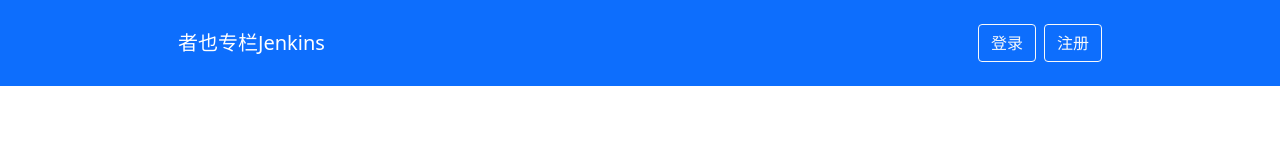
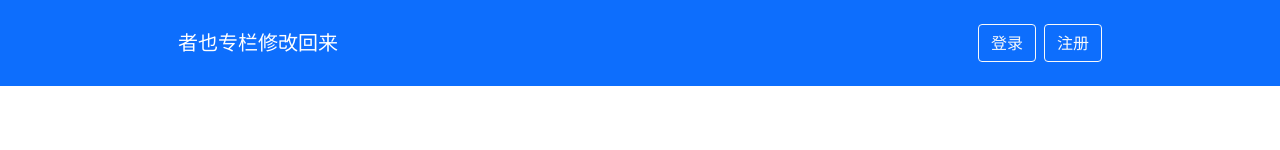
Before and after one commit to 15017662461/zheye, a Vue app: page /login in a window 1280 px wide. Shown: the top 150 px of the page. Built offline with nearby package versions, Linux system fonts and the light colour scheme.

Commit message:
修改回来

```diff
--- a/src/components/GlobalHeader.vue
+++ b/src/components/GlobalHeader.vue
@@ -1,7 +1,7 @@
 <template>
   <nav class="navbar navbar-dark bg-primary justify-content-between mb-4 px-4">
     <div class="w-75 mx-auto navbar">
-      <a href="#" class="navbar-brand" @click="clickToHome">者也专栏Jenkins</a>
+      <a href="#" class="navbar-brand" @click="clickToHome">者也专栏修改回来</a>
       <ul v-if="!user.isLogin" class="list-inline mb-0">
         <li class="list-inline-item">
           <a href="#" class="btn btn-outline-light my-2" @click="clickToLogin">登录</a>
```
